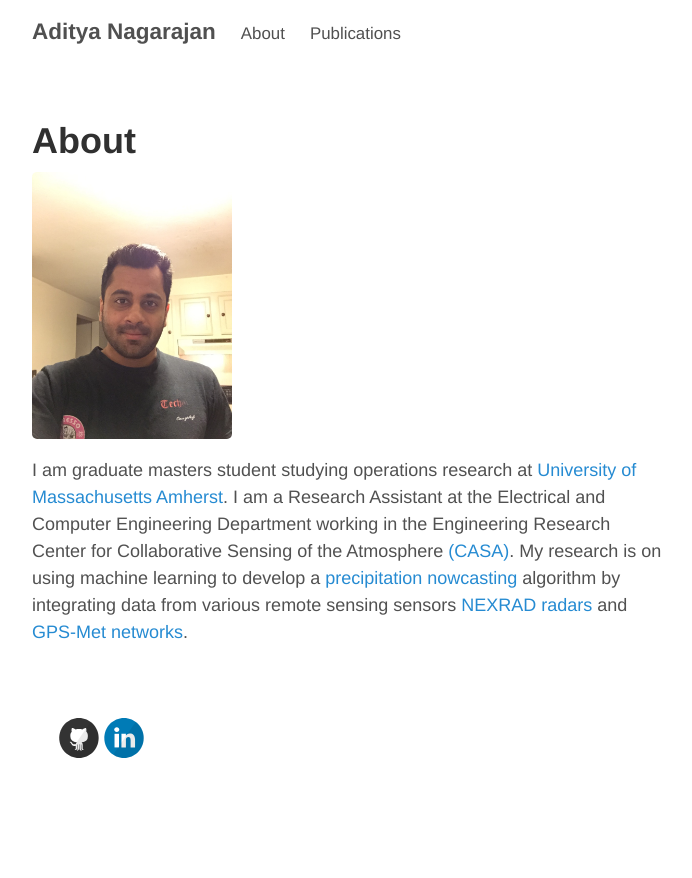
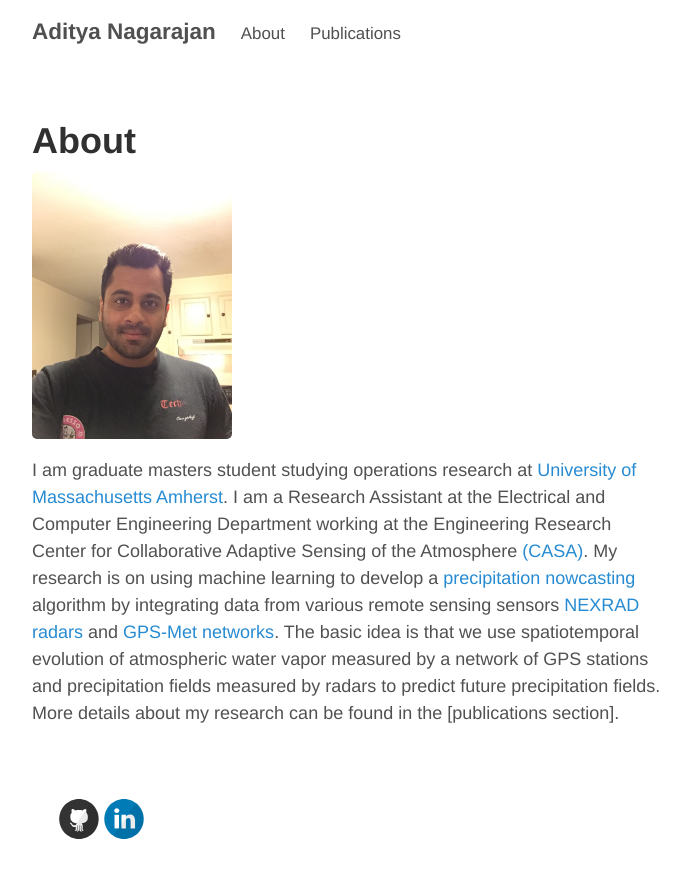
Before and after one commit to adityanagara/adityanagara.github.io, a Jekyll site: the page built from about.md, in a window 1280 px wide. Shown: the top 878 px of the page, without its empty margins (293-985 px from the left). Built offline with Jekyll 4.4.1, drawn with Linux system fonts in a browser that asks for light colours; Markdown is read by kramdown in place of the engine named in the settings.

Commit message:
Update about.md

```diff
--- a/about.md
+++ b/about.md
@@ -3,4 +3,4 @@ layout: page
 title: About
 ---
 <img src="/pictures/profile.jpg" alt="Drawing" style="width: 200px;"/>
-I am graduate masters student studying operations research at [University of Massachusetts Amherst](http://engineering.umass.edu/). I am a Research Assistant at the Electrical and Computer Engineering Department working in the Engineering Research Center for Collaborative Sensing of the Atmosphere [(CASA)](http://www.casa.umass.edu/). My research is on using machine learning to develop a [precipitation nowcasting](http://www.ral.ucar.edu/general/press/brochures/nowcasting_broch_2014_04.pdf) algorithm by integrating data from various remote sensing sensors [NEXRAD radars](https://en.wikipedia.org/wiki/NEXRAD) and [GPS-Met networks](http://gpsmet.noaa.gov/).
+I am graduate masters student studying operations research at [University of Massachusetts Amherst](http://engineering.umass.edu/). I am a Research Assistant at the Electrical and Computer Engineering Department working at the Engineering Research Center for Collaborative Adaptive Sensing of the Atmosphere [(CASA)](http://www.casa.umass.edu/). My research is on using machine learning to develop a [precipitation nowcasting](http://www.ral.ucar.edu/general/press/brochures/nowcasting_broch_2014_04.pdf) algorithm by integrating data from various remote sensing sensors [NEXRAD radars](https://en.wikipedia.org/wiki/NEXRAD) and [GPS-Met networks](http://gpsmet.noaa.gov/). The basic idea is that we use spatiotemporal evolution of atmospheric water vapor measured by a network of GPS stations and precipitation fields measured by radars to predict future precipitation fields. More details about my research can be found in the [publications section].
```
